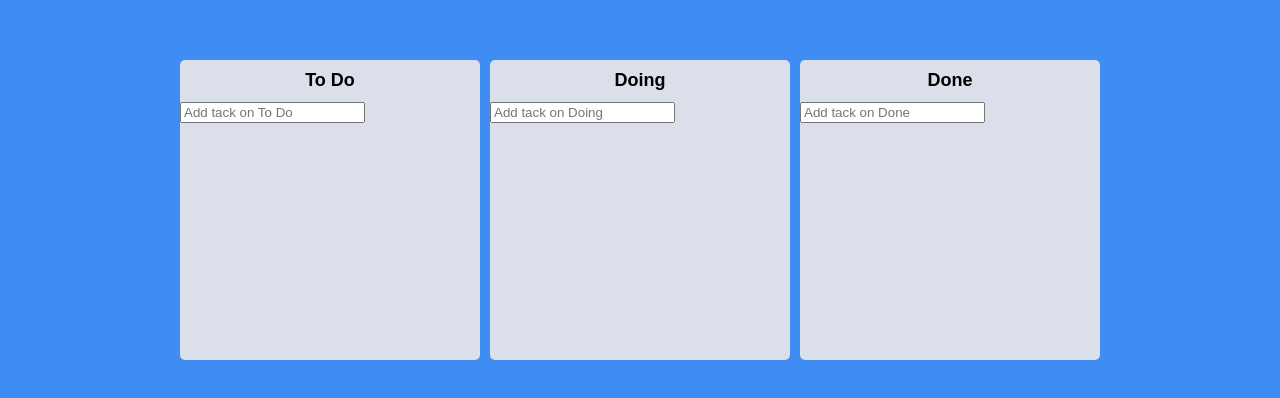
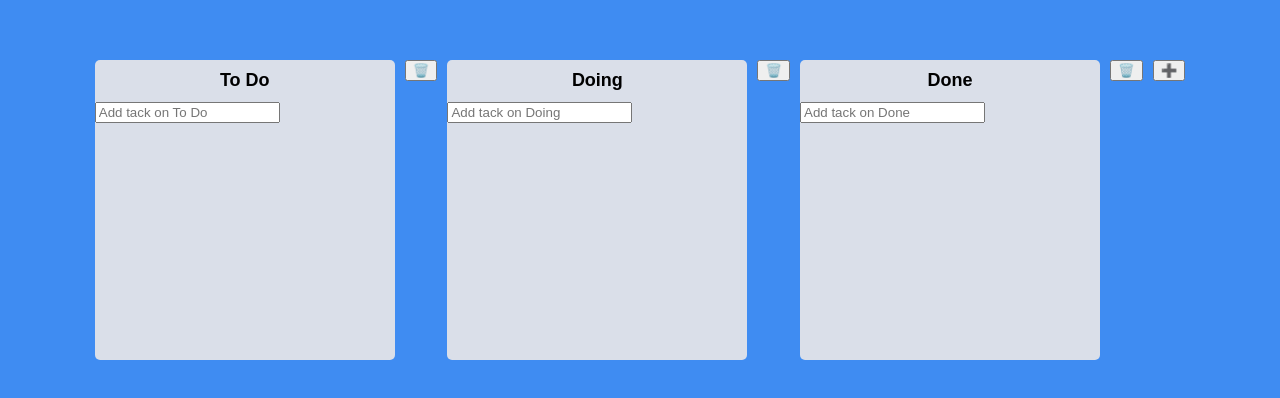
Before and after one commit to jjojjosj/react-master, a React (Create React App) app: page / in a window 1280 px wide. Shown: the part 190-588 px from the top of the page. Built offline with nearby package versions, Linux system fonts and the light colour scheme.

Commit message:
addBoard와 removeBoard 추가. addBoard는 고정이름이라 추후 수정필요

```diff
--- a/src/App.tsx
+++ b/src/App.tsx
@@ -1,7 +1,7 @@
 import { useRecoilState } from "recoil";
 import { DragDropContext, DropResult } from "react-beautiful-dnd";
 import styled from "styled-components";
-import { toDoState } from "./atoms";
+import { IToDoState, toDoState } from "./atoms";
 import Board from "./Components/Board";
 import { Helmet } from "react-helmet";
 
@@ -57,6 +57,24 @@ function App() {
       });
     }
   };
+  const addBoard = (event: React.MouseEvent<HTMLButtonElement>) => {
+    setToDos((allBoards) => {
+      const newEmptyBoard: IToDoState = { NewBoard: [] };
+      return {
+        ...allBoards,
+        ...newEmptyBoard,
+      };
+    });
+  };
+  const removeBoard = (
+    event: React.MouseEvent<HTMLButtonElement>,
+    boardId: string
+  ) => {
+    setToDos((allBoards) => {
+      const { [boardId]: _, ...rest } = allBoards;
+      return { ...rest };
+    });
+  };
   return (
     <Wrapper>
       <Helmet>
@@ -65,8 +83,18 @@ function App() {
       <DragDropContext onDragEnd={onDragEnd}>
         <Boards>
           {Object.keys(toDos).map((boardId) => (
-            <Board boardId={boardId} key={boardId} toDos={toDos[boardId]} />
+            <>
+              <Board boardId={boardId} key={boardId} toDos={toDos[boardId]} />
+              <button
+                onClick={(event) => {
+                  removeBoard(event, boardId);
+                }}
+              >
+                🗑️
+              </button>
+            </>
           ))}
+          <button onClick={addBoard}>➕</button>
         </Boards>
       </DragDropContext>
     </Wrapper>
--- a/src/atoms.tsx
+++ b/src/atoms.tsx
@@ -5,7 +5,7 @@ export interface ITodo {
   text: string;
 }
 
-interface IToDoState {
+export interface IToDoState {
   [key: string]: ITodo[];
 }
 
```
